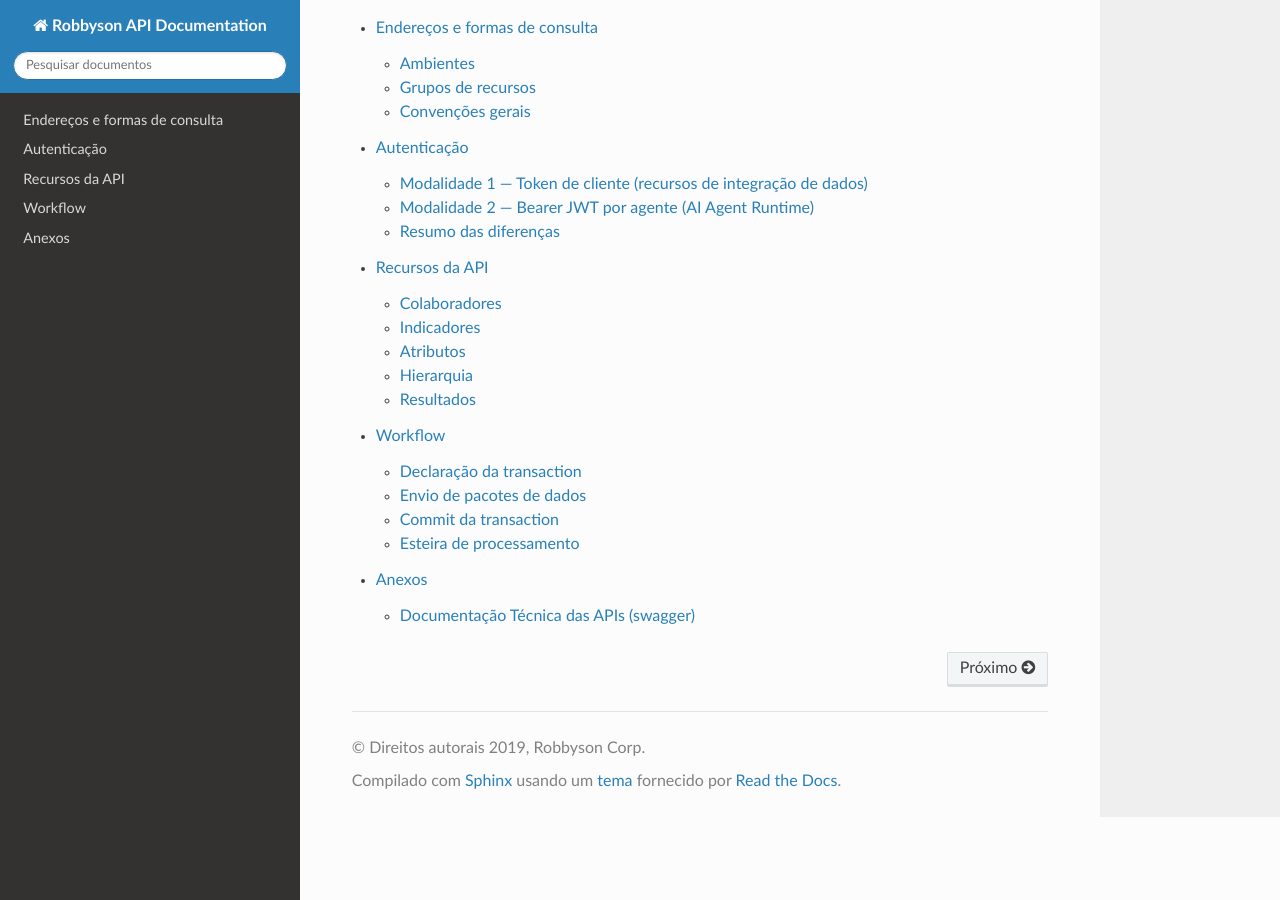
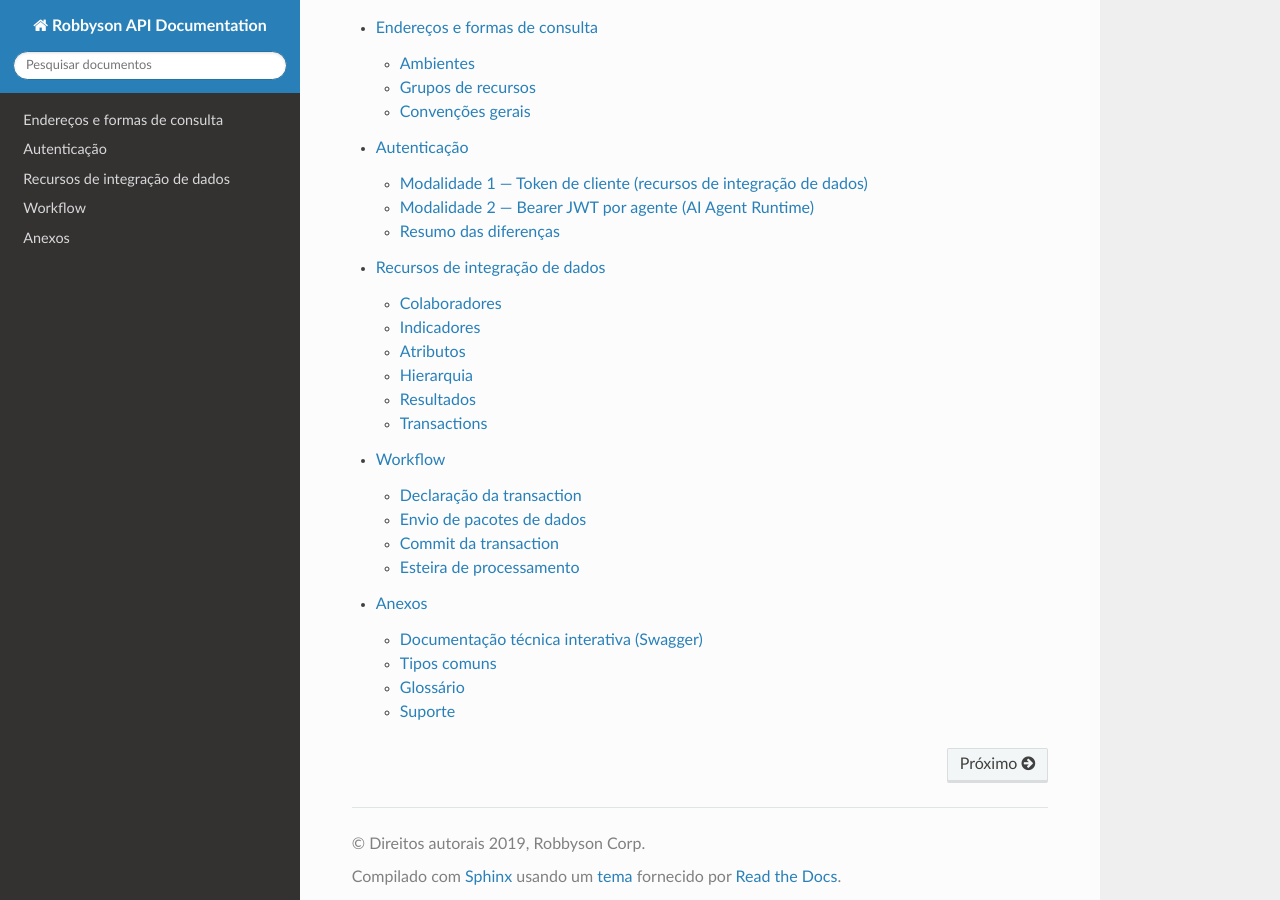
Before and after one commit to Robbyson-Systems-S-A/robbyson-integration-api-docs, a Sphinx documentation site: the page built from docs/source/index.rst, in a window 1280 px wide and 900 px high, scrolled down 702 px. Built offline with Sphinx 7.4.7 and the Read the Docs theme 3.1.0, drawn with Linux system fonts in a browser that asks for light colours; pages that are not in the unit, such as notebooks, are missing from menus; some of the changed lines change nothing that is shown.

Commit message:
docs: refresh dos recursos classicos e dos anexos
- recursos.md: introducao reescrita para deixar claro que a secao cobre
  apenas o grupo de integracao de dados (o AI Agent Runtime tem secao
  propria). Schemas confirmados contra os swaggers dos servicos
  service-api-collaborators-v1, service-api-indicators-v1,
  service-api-attributes-v1, service-api-hierarchies-v1 e
  service-api-results-v1. Pequeno fix em /results: o campo era
  indicadorId (typo em portugues) e virou indicatorId. Cross-link com
  workflow.html para o fluxo de transactions. Documenta /transactions
  explicitamente como mecanismo de controle.

- anexos.md: tabela de Swaggers por servico (cada um expoe o seu
  proprio /docs/endpoints/ — a doc antiga apontava para um endereco
  unico que nao existe mais); secao de tipos comuns (ISO 8601, formato
  das respostas de erro nos dois grupos); glossario com os termos
  recorrentes da doc; canais de suporte mapeados por tipo de duvida.

````diff
--- a/docs/source/anexos.md
+++ b/docs/source/anexos.md
@@ -1,5 +1,69 @@
 ## Anexos
 
-### Documentação Técnica das APIs (swagger)
+### Documentação técnica interativa (Swagger)
 
-Para interagir com as APIs de forma visual, a fim de testar as funcionalidades ou depurar problemas, pode-se utilizar este [link](https://integration-api.robbyson.com/v1/docs/endpoints/)
+Cada serviço da API expõe um Swagger UI para teste e depuração interativa:
+
+| Recurso          | Swagger                                                                          |
+|------------------|----------------------------------------------------------------------------------|
+| Colaboradores    | `https://integration-api.robbyson.com/v1/collaborators/docs/endpoints/`          |
+| Indicadores      | `https://integration-api.robbyson.com/v1/indicators/docs/endpoints/`             |
+| Atributos        | `https://integration-api.robbyson.com/v1/attributes/docs/endpoints/`             |
+| Hierarquias      | `https://integration-api.robbyson.com/v1/hierarchies/docs/endpoints/`            |
+| Resultados       | `https://integration-api.robbyson.com/v1/results/docs/endpoints/`                |
+| Transactions     | `https://integration-api.robbyson.com/v1/transactions/docs/endpoints/`           |
+| AI Agent Runtime | `https://integration-api.robbyson.com/v1/agent-runtime/docs/endpoints/`          |
+
+Os Swaggers de sandbox seguem o mesmo padrão, trocando `integration-api` por `integration-sandbox`.
+
+### Tipos comuns
+
+#### Formato de datas
+
+Todas as datas seguem ISO 8601:
+
+* Data simples: `YYYY-MM-DD` (ex: `2026-05-22`)
+* Timestamp UTC: `YYYY-MM-DDTHH:mm:ss.sssZ` (ex: `2026-05-22T20:35:47.535Z`)
+
+#### Formato de respostas de erro
+
+**Integração de dados** (formato JSON Schema validation):
+
+```json
+{
+    "params": { "key": "name" },
+    "code": 302,
+    "status": 400,
+    "name": "Error",
+    "message": "Missing required property: name"
+}
+```
+
+**AI Agent Runtime** (formato OAuth-style):
+
+```json
+{
+    "error": "invalid_token",
+    "error_description": "Token has been revoked"
+}
+```
+
+### Glossário
+
+| Termo                 | Significado                                                              |
+|-----------------------|--------------------------------------------------------------------------|
+| **Token**             | Credencial de cliente integrador (formato opaco, único por cliente)      |
+| **JWT**               | JSON Web Token usado pelo AI Agent Runtime (formato Bearer HS256)        |
+| **Transaction**       | Bloco de envio em lote do grupo de integração de dados                   |
+| **Stack**             | Sinônimo interno de transaction (aparece em respostas de erro/audit)     |
+| **Agente**            | Assistente de IA cadastrado na plataforma, com identidade e visibilidade |
+| **Runtime**           | Sistema externo que processa eventos do agente e responde via REST       |
+| **Webhook**           | Endpoint HTTPS do seu runtime onde o Robbyson entrega eventos do agente  |
+| **Idempotency-Key**   | Header HTTP que evita duplicação em retentativas do POST /messages       |
+| **Scope**             | Permissão fina por endpoint no AI Agent Runtime (ex: `messages:write`)   |
+
+### Suporte
+
+* **Solicitação de credenciais** (Token de cliente, JWT de agente): equipe de implantação Robbyson.
+* **Acompanhamento de transações com falha**: o status e a descrição dos erros estão na resposta do `GET /transactions/:id`. Para análise mais profunda, contate o suporte com o `transaction_id`.
+* **Problemas de integração com o AI Agent Runtime**: contate o administrador da plataforma Robbyson do seu contratante para validar configuração do agente, escopo do token e cadastro do webhook.
--- a/docs/source/recursos.md
+++ b/docs/source/recursos.md
@@ -1,21 +1,26 @@
-## Recursos da API
+## Recursos de integração de dados
 
-Entende-se por recursos da API todos os tipos de dados que são trafegados por ela.
+Esta seção descreve os recursos do grupo de **integração de dados de operação**: colaboradores, indicadores, atributos, hierarquias e resultados. Todos seguem o mesmo fluxo de envio em lote orquestrado por *transactions* (veja [Workflow](workflow.html)) e são autenticados via **Token de cliente** (veja [Autenticação](autenticacao.html#modalidade-1-token-de-cliente-recursos-de-integracao-de-dados)).
 
-Conforme dito anteriormente, os recursos são acessados através de uma url, que será composta pelo endereço do serviço utilizado (produção ou sandbox) mais uma identificação do recurso consumido. Abaixo serão descritos cada um deles, com os detalhes para acesso.
+O grupo **AI Agent Runtime** (resposta de assistentes de IA) tem seção própria — veja [AI Agent Runtime](ai-agent-runtime.html).
+
+A URL final é composta pelo endereço do ambiente (`https://integration-api.robbyson.com/v1`) + caminho do recurso descrito abaixo.
 
 ### Colaboradores
-**Identificação:** `/collaborators`
 
-```js
+**Caminho:** `/collaborators`
+
+Cadastro do colaborador. Campos `name`, `identification`, `matricula`, `genre`, `active` e `birthDate` são obrigatórios.
+
+```json
 [
   {
-    "name": "string",               // campo obrigatório
-    "identification": "string",     // campo obrigatório
-    "matricula": "string",          // campo obrigatório
-    "genre": "M",                   // campo obrigatório
-    "active": true,                 // campo obrigatório
-    "birthDate": "2018-12-07",      // campo obrigatório
+    "name": "string",
+    "identification": "string",
+    "matricula": "string",
+    "genre": "M",
+    "active": true,
+    "birthDate": "2018-12-07",
     "admissionDate": "2018-12-07",
     "email": "user@example.com",
     "civilState": "string",
@@ -42,9 +47,12 @@
 ```
 
 ### Indicadores
-**Identificação:** `/indicators`
 
-```js
+**Caminho:** `/indicators`
+
+Catálogo de indicadores que serão pontuados nos resultados. `indicatorId` precisa ser único por contratante.
+
+```json
 [
   {
     "name": "string",
@@ -55,9 +63,12 @@
 ```
 
 ### Atributos
-**Identificação:** `/attributes`
 
-```js
+**Caminho:** `/attributes`
+
+Atributos qualificadores do colaborador (área, função, equipe, etc.) usados pela plataforma para segmentação de visibilidade.
+
+```json
 [
   {
     "collaboratorIdentification": "string",
@@ -69,12 +80,15 @@
 ]
 ```
 
-> **Importante:** As datas dos atributos podem ser informadas para um intervalo completo, se estas se repetirem por todo este período. Para isso, basta substituir o campo `date` por `startDate` e `endDate`, contemplando todo o intervalo a ser integrado.
+> **Importante:** atributos podem ser informados para um intervalo completo se o mesmo valor se repetir no período. Para isso, substitua `date` por `startDate` + `endDate` contemplando o intervalo.
 
 ### Hierarquia
-**Identificação:** `/hierarchies`
 
-```js
+**Caminho:** `/hierarchies`
+
+Posição do colaborador na estrutura organizacional. `levelWeight` define a profundidade do nível (1 = topo, valores maiores = subordinados); `parentIdentification` aponta para o `identification` do superior imediato.
+
+```json
 [
   {
     "collaboratorIdentification": "string",
@@ -87,17 +101,20 @@
 ]
 ```
 
-> **Importante:** As datas da  Hierarquia podem ser informadas para um intervalo completo, se estas se repetirem por todo este período. Para isso, basta substituir o campo `date` por `startDate` e `endDate`, contemplando todo o intervalo a ser integrado.
+> **Importante:** assim como atributos, hierarquias podem ser informadas para um intervalo completo usando `startDate` + `endDate` em vez de `date`. **Dados de hierarquias e atributos devem obrigatoriamente ser enviados na mesma transação** — veja [Workflow](workflow.html).
 
 ### Resultados
-**Identificação:** `/results`
 
-```js
+**Caminho:** `/results`
+
+Pontuação ou medição do colaborador em um indicador específico em uma data. `factors` é opcional e carrega os componentes que compuseram o resultado, quando aplicável.
+
+```json
 [
   {
     "collaboratorIdentification": "string",
-    "indicadorId": "number",
-    "resultado": "number",
+    "indicatorId": "string",
+    "result": 0,
     "date": "2018-12-07",
     "factors": [
       1,
@@ -107,3 +124,9 @@
   }
 ]
 ```
+
+### Transactions
+
+**Caminho:** `/transactions`
+
+Não é um recurso de dados propriamente dito, mas o **mecanismo de controle** do envio em lote — abertura, commit e consulta de status. Cada pacote enviado para os recursos acima é referenciado por um `transaction_id`. Detalhamento completo em [Workflow](workflow.html).
````
